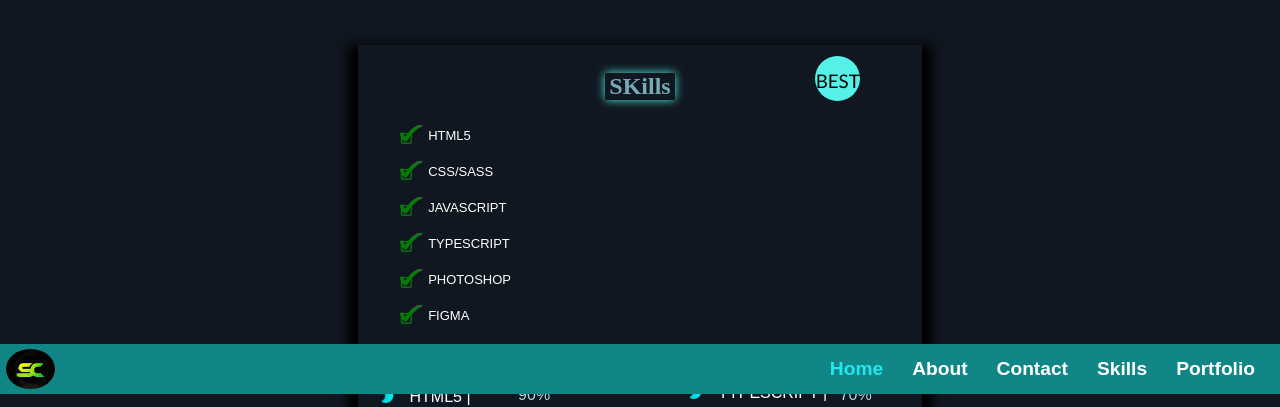
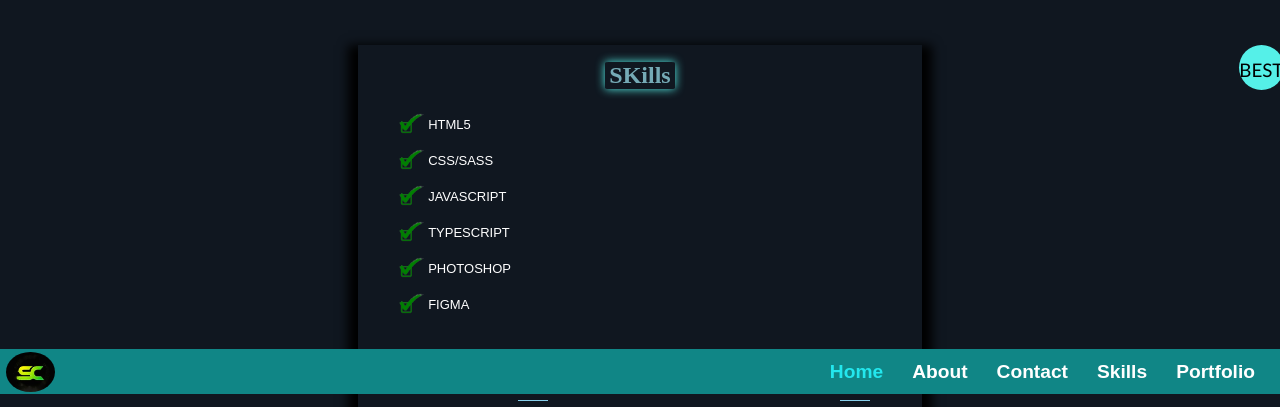
Before and after one commit to Sha-drak/Portfolio, a plain HTML site: page portfolio.html in a window 1280 px wide. Shown: the part 406-813 px from the top of the page. Drawn offline with Linux system fonts and the light colour scheme.

Commit message:
Final update(only desktop)

```diff
--- a/portfolio.css
+++ b/portfolio.css
@@ -58,7 +58,7 @@ nav {
   bottom: 0;
   background-color: rgb(16, 134, 134);
   width:100% ;
-  height: 50px;
+  height: 45px;
   display: flex;
   justify-content: end;
   align-items:center;
@@ -237,6 +237,5 @@ nav img {
   border-radius: 50%;
   background-color: #55f0e8;
   text-align: center;
-  margin-left: 70%;
-  margin-top: 2%;
+  margin-left: 220%;
 }
```
